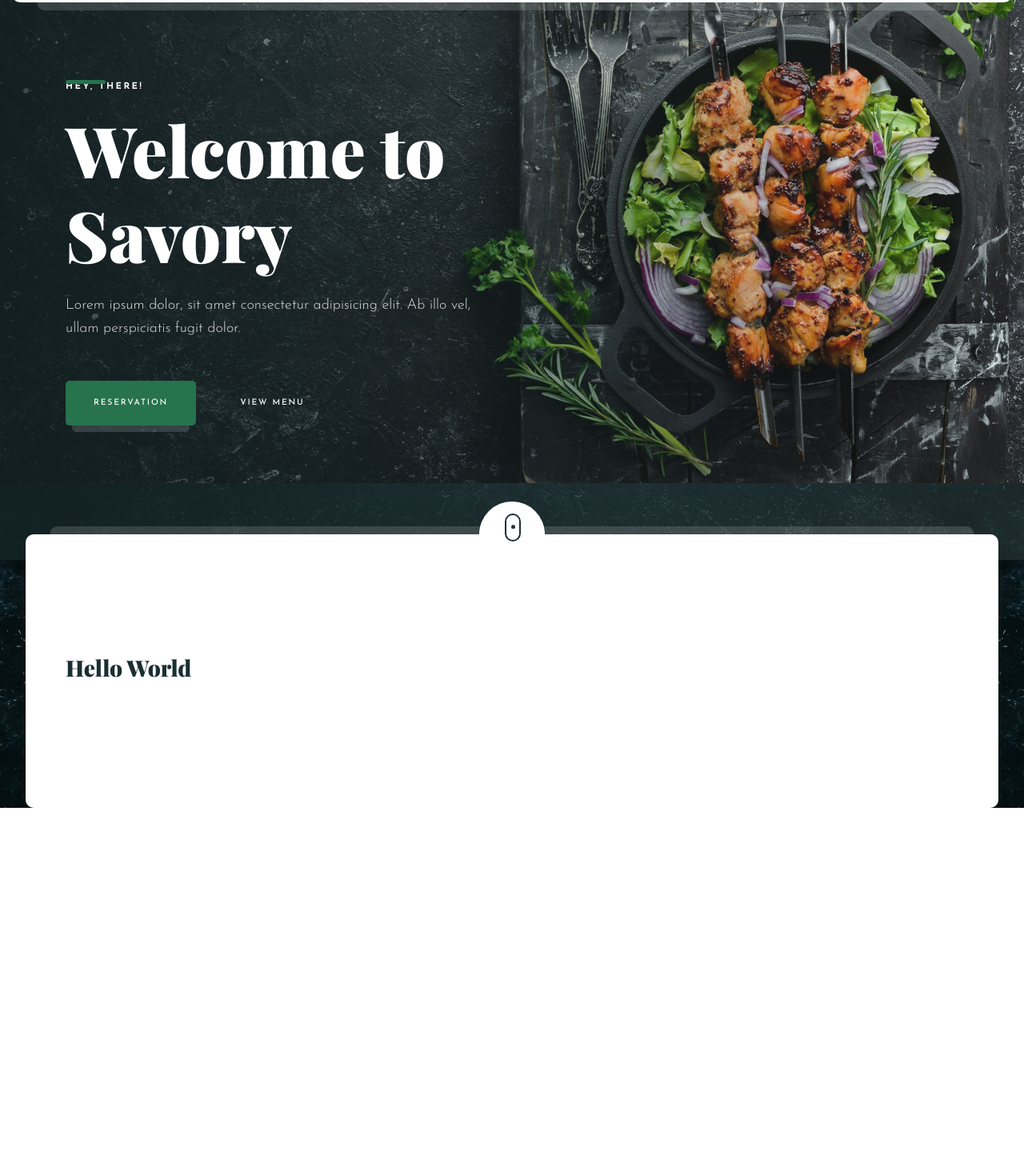
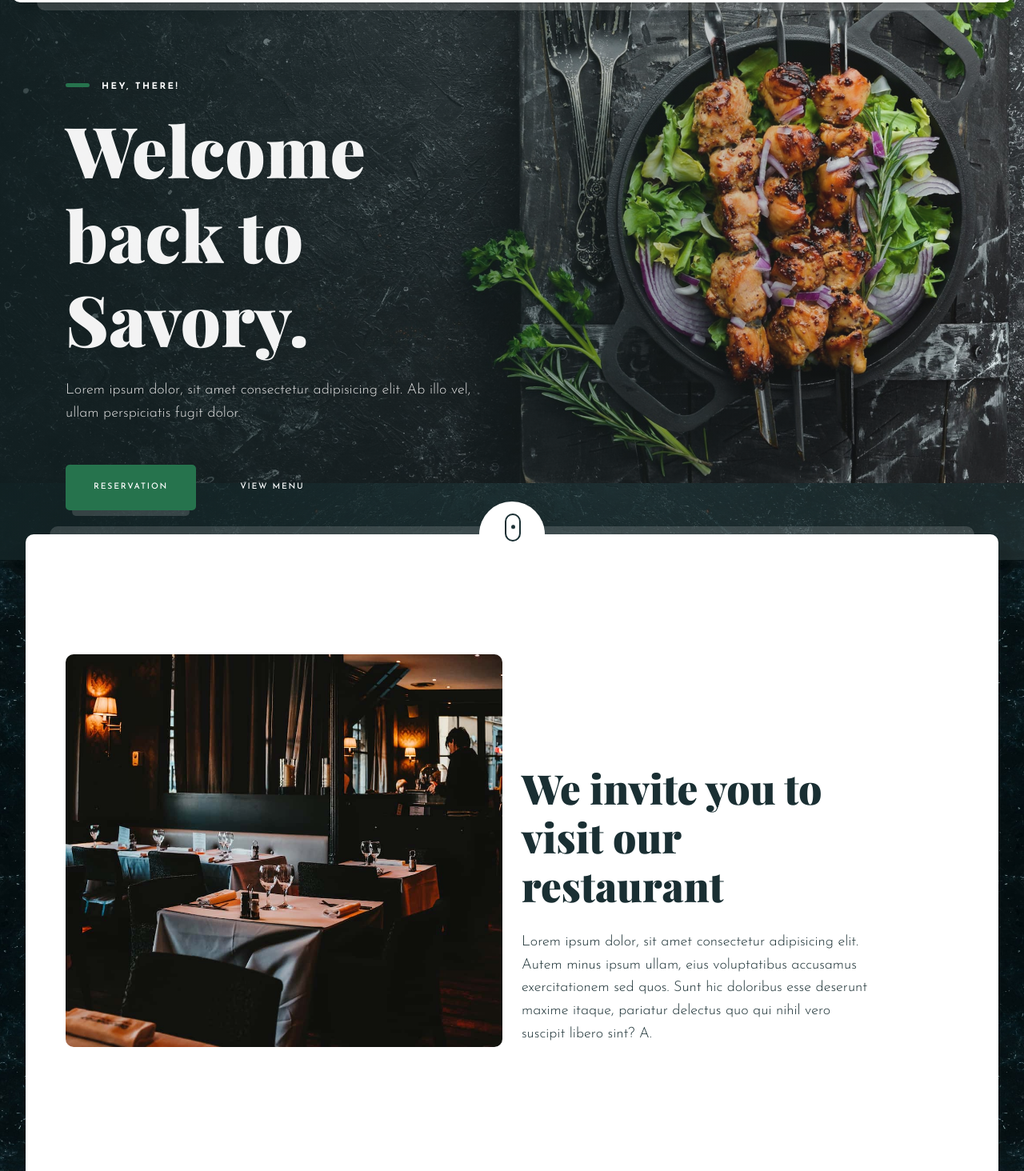
Before and after one commit to shamar-morrison/savory-restaurant, a website: page index.html in a window 1280 px wide. Shown: the part 100-1564 px from the top of the page at 80% size. Before the commit the page ends 1110 px from the top, so only its background shows below. Drawn offline with nearby package versions, Linux system fonts and the light colour scheme.

Commit message:
Add about section

```diff
--- a/index.html
+++ b/index.html
@@ -39,8 +39,8 @@
 				<div class="row">
 					<div class="col-md-6">
 						<div class="hero__content">
-							<p class="hero__content--intro line">hey, there!</p>
-							<h3 class="hero__content--title">Welcome to Savory</h3>
+							<p class="hero__content--intro-left">hey, there!</p>
+							<h3 class="hero__content--title">Welcome back to Savory.</h3>
 							<p class="hero__content--message">
 								Lorem ipsum dolor, sit amet consectetur adipisicing elit. Ab illo vel, ullam perspiciatis fugit dolor.
 							</p>
@@ -62,9 +62,29 @@
 			<div class="container">
 				<!-- ABOUT -->
 				<section id="about">
-					<h3>Hello World</h3>
+					<div class="row">
+						<div class="col-md-6">
+							<!-- ABOUT IMG -->
+							<div class="about-img">
+								<img src="./src/img/about.jpg" alt="restaurant image" />
+							</div>
+						</div>
+						<!-- ABOUT CONTENT -->
+						<div class="col-md-6">
+							<div class="about__content">
+								<h1 class="about__content--title">We invite you to visit our restaurant</h1>
+								<p class="about__content--message">
+									Lorem ipsum dolor, sit amet consectetur adipisicing elit. Autem minus ipsum ullam, eius voluptatibus
+									accusamus exercitationem sed quos. Sunt hic doloribus esse deserunt maxime itaque, pariatur delectus quo
+									qui nihil vero suscipit libero sint? A.
+								</p>
+							</div>
+						</div>
+					</div>
 				</section>
 			</div>
 		</section>
 	</body>
+	<!-- CUSTOM JS -->
+	<script src="./src/js/index.js"></script>
 </html>
--- a/src/js/index.js
+++ b/src/js/index.js
@@ -1 +1,21 @@
 'use strict';
+
+// sticky navbar anim
+const navbar = document.querySelector('.navbar');
+const homeSec = document.querySelector('#home');
+
+const stickyNav = function (event) {
+	const [entry] = event;
+	// console.log('entry', entry);
+	if (!entry.isIntersecting) {
+		// if not intersecting
+		navbar.style.transform = 'translateY(0)';
+		navbar.style.borderRadius = '0 0 10px 10px';
+	} else {
+		navbar.style.transform = 'translateY(18px)';
+		navbar.style.borderRadius = '10px';
+	}
+};
+
+const navbarObs = new IntersectionObserver(stickyNav, { threshold: 0.8 });
+navbarObs.observe(homeSec);
--- a/src/sass/_base.scss
+++ b/src/sass/_base.scss
@@ -27,7 +27,7 @@ li,
 .navbar,
 .scroll-icon::after {
 	transition: 300ms linear;
-	transition-property: background-color, transform, color;
+	transition-property: background-color, transform, color, border-radius;
 }
 
 ul {
@@ -125,6 +125,7 @@ h6 {
 
 	grid-template-columns: repeat(3, 1fr);
 	place-items: center;
+	box-shadow: $navbar-shadow;
 
 	&::after {
 		@include shadow;
@@ -191,6 +192,7 @@ h6 {
 
 	&--title {
 		color: #fff;
+		opacity: 0.95;
 		font-size: 5.5rem;
 	}
 
@@ -206,7 +208,7 @@ h6 {
 		width: max-content;
 	}
 
-	&--intro {
+	&--intro-left {
 		position: relative;
 		font-size: 0.7rem;
 		font-weight: 700;
@@ -214,17 +216,17 @@ h6 {
 		color: #fff;
 		letter-spacing: 2.5px;
 
-		&.line {
+		transform: translateX(45px);
+
 		&::before {
 			content: '';
 			position: absolute;
-				top: 0;
-				left: 0;
-				width: 50px;
+			top: 25%;
+			left: -45px;
+			width: 30px;
 			height: 5px;
 			background-color: $clr-primary;
 			border-radius: 100px;
-			}
 		}
 	}
 }
@@ -288,3 +290,29 @@ h6 {
 		}
 	}
 }
+
+// ABOUT
+.about-img {
+	height: 60%;
+	overflow: hidden;
+	border-radius: $border-radius;
+
+	img {
+		width: 100%;
+		transform: translateY(-35%);
+	}
+}
+
+.about__content {
+	padding: 25% 0;
+
+	&--title {
+		width: 75%;
+		font-size: 3.2rem;
+	}
+
+	&--message {
+		margin-top: 25px;
+		width: 80%;
+	}
+}
--- a/src/sass/_variables.scss
+++ b/src/sass/_variables.scss
@@ -1 +1,2 @@
 $border-radius: 10px;
+$navbar-shadow: 1px 8px 13px -6px rgba(0, 0, 0, 0.29);
```
Also changed, not shown: src/css/index.min.css, src/img/about.jpg (added), 1 other file. Lines whose indentation alone changed are shown as unchanged.
